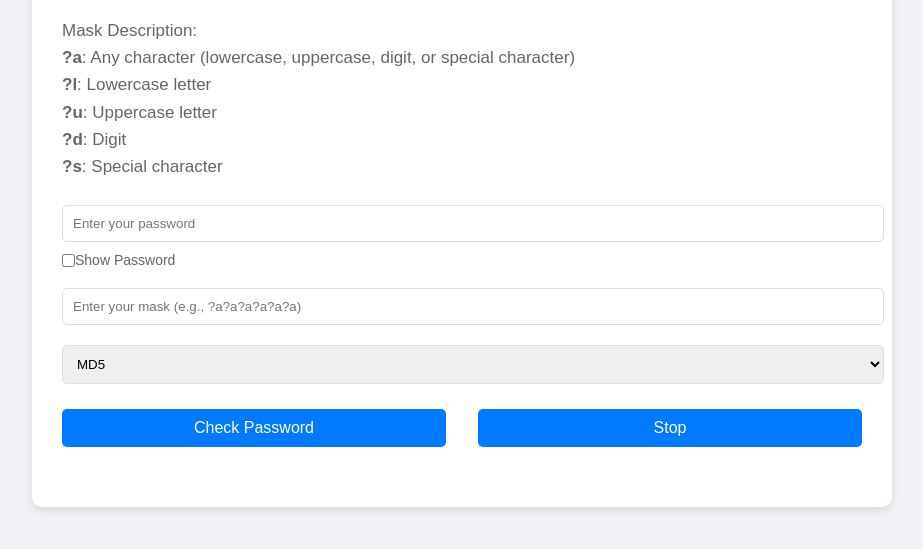
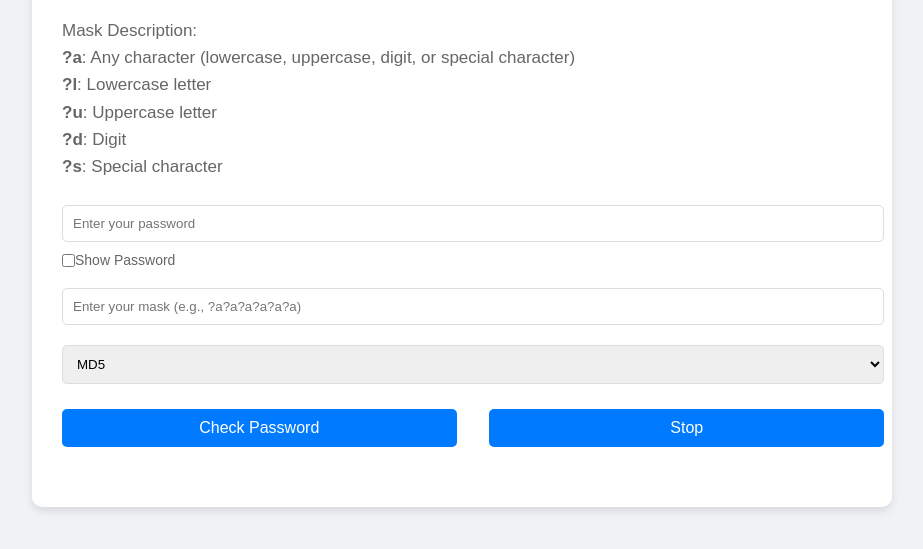
Before and after one commit to RaedNaamoun/Password-Strength-Checker-, a website: page public/index.html in a window 1280 px wide. Shown: the part 181-730 px from the top of the page, without its empty margins (178-1101 px from the left). Drawn offline with Linux system fonts and the light colour scheme.

Commit message:
adjust buttons

```diff
--- a/public/styles.css
+++ b/public/styles.css
@@ -83,6 +83,7 @@ button {
 }
 
 .button-group {
+    width: 822px;
     display: flex;
     justify-content: space-between;
 }
```
